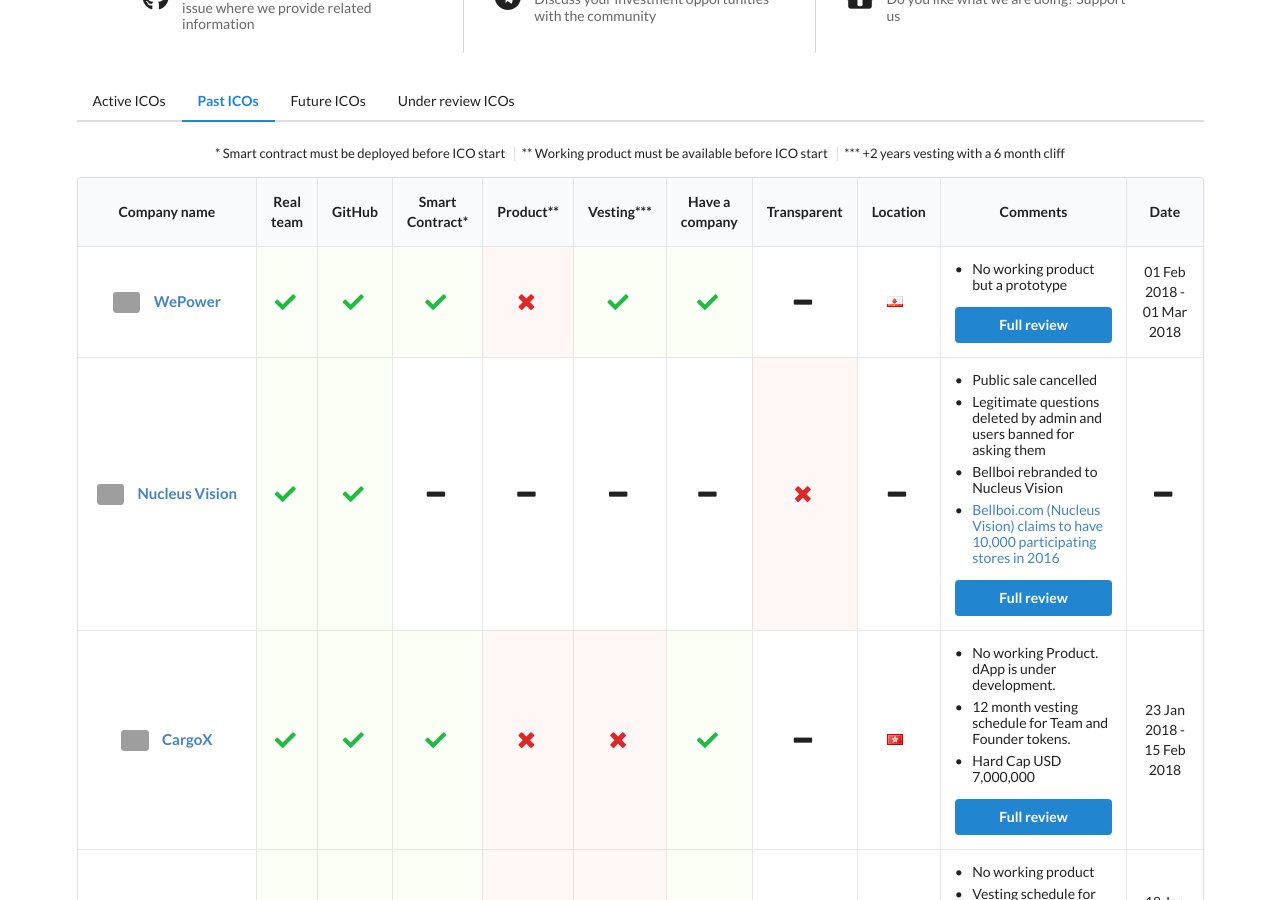
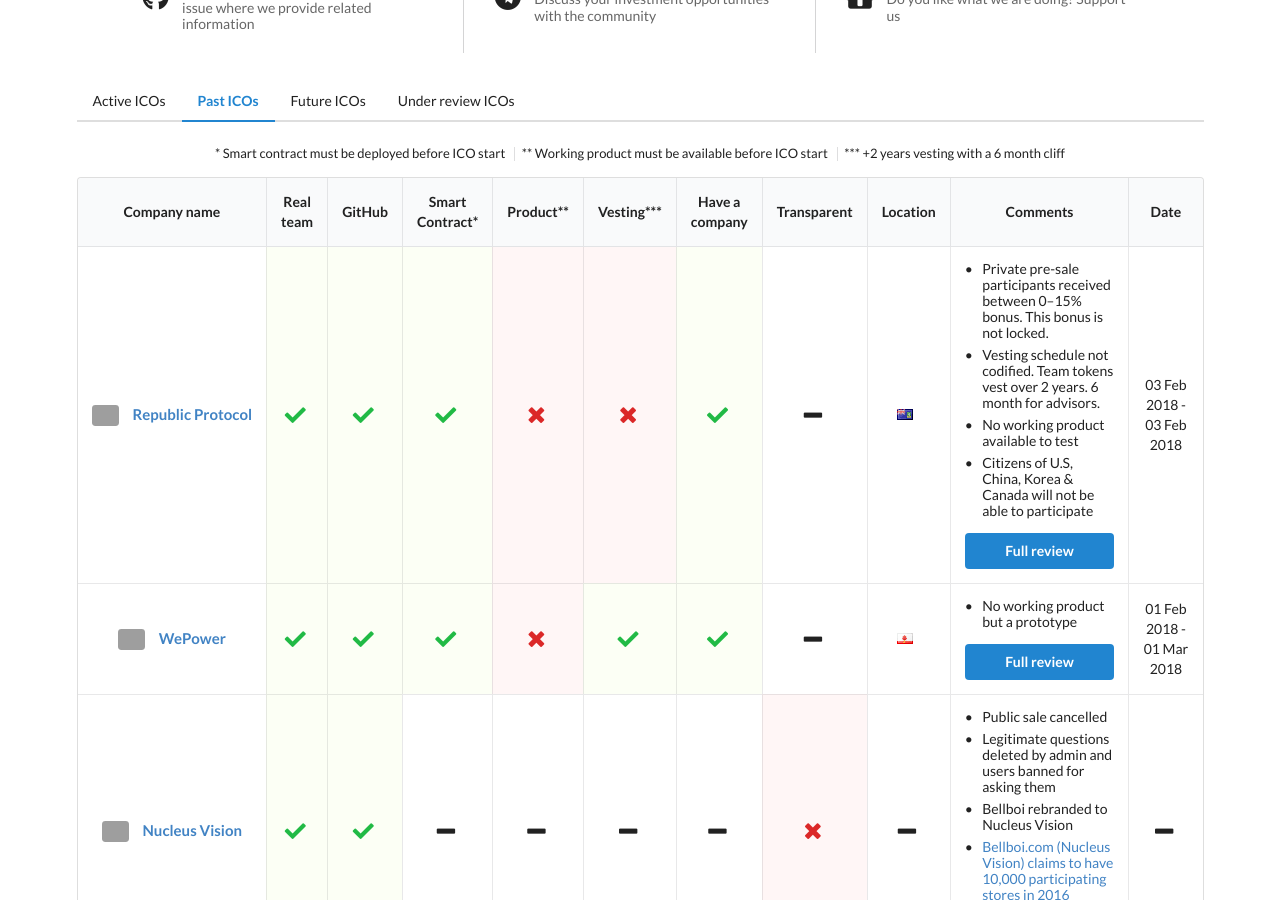
Before and after one commit to ico-check/ico-check, a Jekyll site: the page built from past.md, in a window 1280 px wide and 900 px high, scrolled down 315 px. Built offline with Jekyll 4.4.1, drawn with Linux system fonts in a browser that asks for light colours; nearby versions of some CDN libraries; grey boxes are pictures that could not be loaded.

Commit message:
29-republic-ico-check
Adding Republic Protocol to past ICOs

```diff
--- a/_data/past-icos.yml
+++ b/_data/past-icos.yml
@@ -1,3 +1,23 @@
+- name: Republic Protocol
+  image: https://i.imgur.com/audSq0N.jpg
+  url: https://republicprotocol.com
+  real_team: true
+  github: true
+  smart_contract: true
+  product: false
+  min_vesting: false
+  have_company: true
+  location: British Virgin Islands
+  comments:
+    - content: Private pre-sale participants received between 0–15% bonus. This bonus is not locked.
+    - content: Vesting schedule not codified. Team tokens vest over 2 years. 6 month for advisors.
+    - content: No working product available to test
+    - content: Citizens of U.S, China, Korea & Canada will not be able to participate
+  ico_start_date: 2018-02-03T11:00:00Z
+  ico_end_date: 2018-02-03T11:00:00Z
+  safe:
+  issue_url: https://github.com/ico-check/ico-check/issues/34
+
 - name: WePower
   image: https://i.imgur.com/ehk13V1.jpg
   url: https://wepower.network
```
